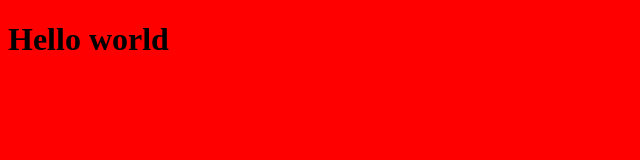
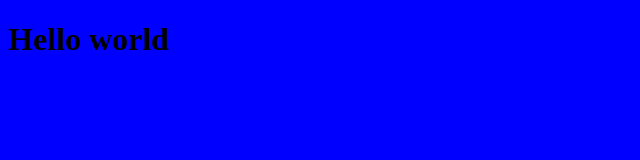
Before and after one commit to Gladkovia/ssh_jenkins, a plain HTML site: page index.html in a window 1280 px wide. Shown: the whole page, without its empty margins (0-640 px from the left). Drawn offline with Linux system fonts and the light colour scheme.

Commit message:
NewFR1Blue

```diff
--- a/index.html
+++ b/index.html
@@ -6,7 +6,7 @@
     <meta name="viewport" content="width=device-width, initial-scale=1.0">
     <title>Document</title>
 </head>
-<body bgcolor="red"></body>
+<body bgcolor="blue"></body>
 <body>
     <h1>Hello world </h1>
 </body>
```
